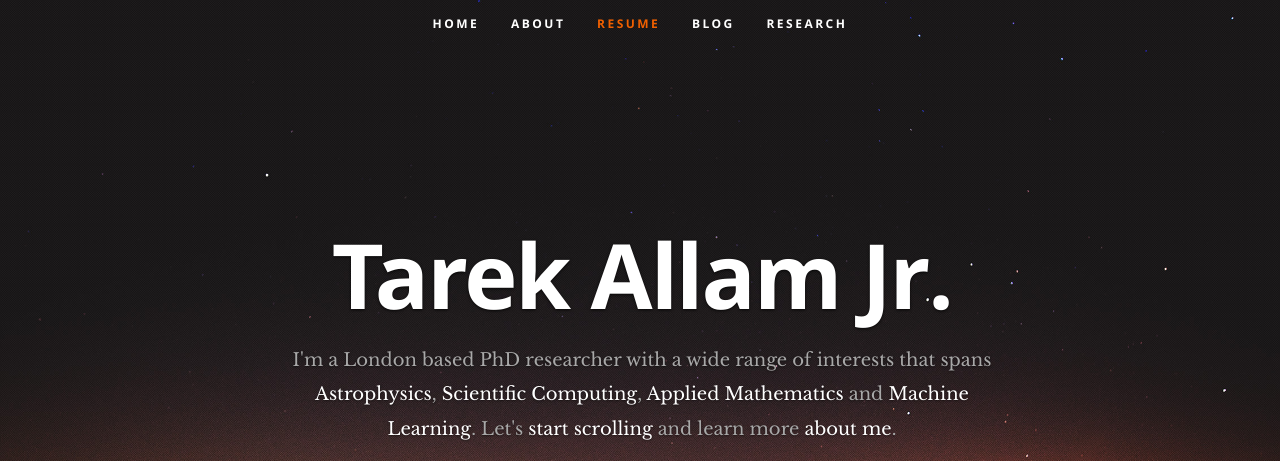
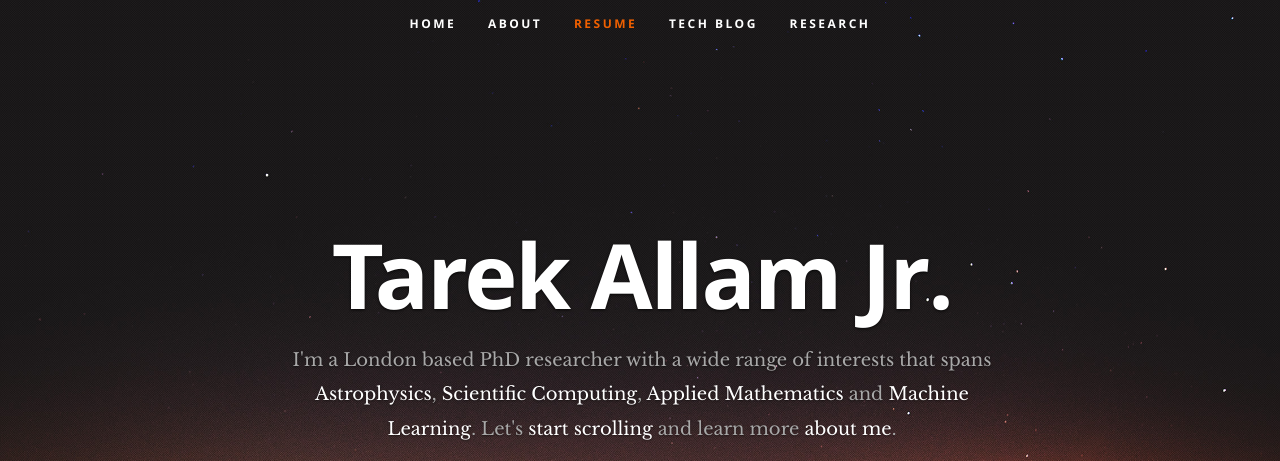
Before and after one commit to tallamjr/__tallamjr.github.io, a plain HTML site: page index.html in a window 1280 px wide. Shown: the top 461 px of the page. Drawn offline with nearby package versions, Linux system fonts and the light colour scheme.

Commit message:
Renamed item in header to be tech blog instead of just blog, might eventually have research blog too

```diff
--- a/index.html
+++ b/index.html
@@ -57,7 +57,8 @@
                                             <!-- <li><a class="smoothscroll" href="#portfolio">Works</a></li> -->
                                             <!-- <li><a class="smoothscroll" href="#testimonials">Testimonials</a></li> -->
                                             <!-- <li><a class="smoothscroll" href="#contact">Contact</a></li> -->
-                                            <li><a href="http://www.tarekallamjr.com/blog">Blog</a></li>
+                                            <li><a
+                                                    href="http://www.tarekallamjr.com/blog">Tech Blog</a></li>
                                             <li><a href="">Research</a></li>
                                         </ul> <!-- end #nav -->
 
```
